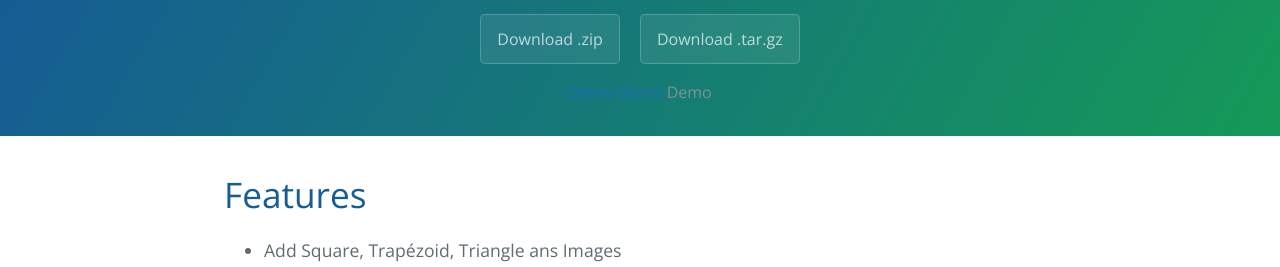
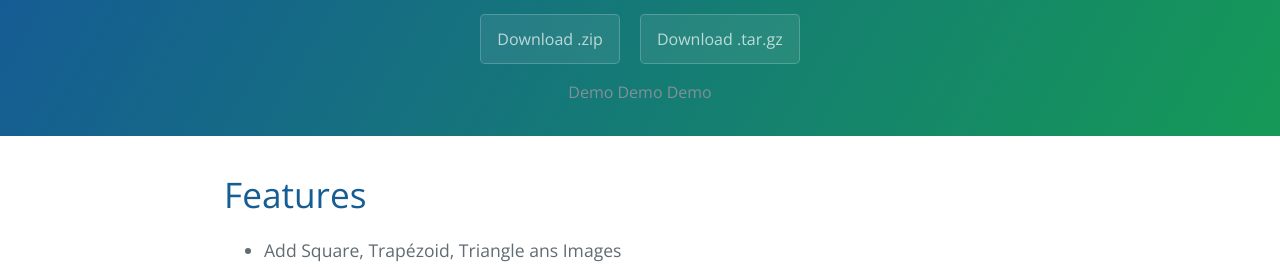
Before and after one commit to zenny/stream-overlay, a Jekyll site: the page built from index.md, in a window 1280 px wide. Shown: the part 194-461 px from the top of the page. Built offline with Jekyll 4.4.1, drawn with Linux system fonts in a browser that asks for light colours; the repository's description, which GitHub fills in, is left out; our own code applies the rules of GitHub Pages for plain Markdown files.

Commit message:
Update default.html

```diff
--- a/_layouts/default.html
+++ b/_layouts/default.html
@@ -20,8 +20,8 @@
         <a href="{{ site.github.zip_url }}" class="btn">Download .zip</a>
         <a href="{{ site.github.tar_url }}" class="btn">Download .tar.gz</a>
     </br>
-  <a href="another-page.html" class="site-footer-creditssite-footer-creditssite-footer-credits">Demo</a>
-    <a href="another-page.html" class="site-footer-creditssite-footer-credits">Demo</a>
+    <a href="another-page.html" class="site-footer-credits">Demo</a>
+    <a href="another-page.html" class="site-footer-credits">Demo</a>
     <a href="another-page.html" class="site-footer-credits">Demo</a>
     </section>
 
```
